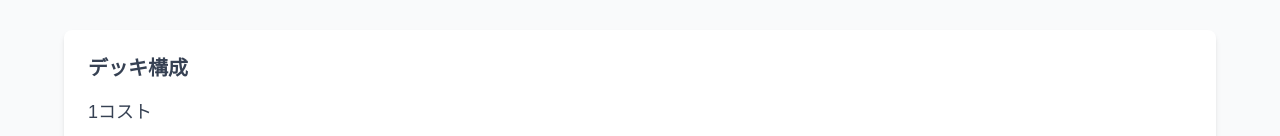
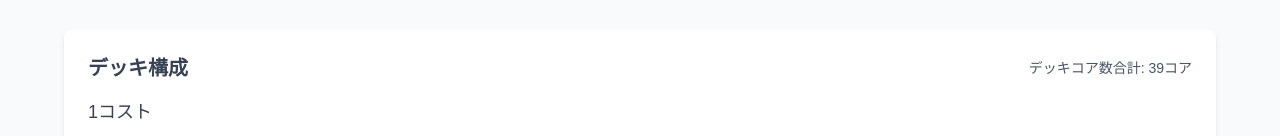
Before and after one commit to norimoriyuki/sv-core-sim, a Next.js app: page / in a window 1280 px wide. Shown: the part 432-568 px from the top of the page. Built offline with nearby package versions, Linux system fonts and the light colour scheme.

Commit message:
fix: used card delete

```diff
--- a/app/page.tsx
+++ b/app/page.tsx
@@ -132,11 +132,14 @@ export default function Home() {
       }
 
       // カードをプレイ
-      const { playedCards } = playCards(hand, turn, strategy);
+      const { playedCards, remainingHand } = playCards(hand, turn, strategy);
 
       // プレイしたカードのコアを加算
       const turnCores = playedCards.reduce((sum, card) => sum + card.cores, 0);
       totalCores += turnCores;
+
+      // 手札を更新（プレイしたカードは削除済み、残りは次ターンに持ち越し）
+      hand = remainingHand;
 
       // 30コアまで記録
       coresByTurn.push(Math.min(totalCores, 30));
@@ -287,7 +290,12 @@ export default function Home() {
 
         {/* カード選択セクション */}
         <div className="bg-white rounded-lg shadow-md p-6 mb-6">
-          <h2 className="text-xl font-semibold mb-4 text-gray-700">デッキ構成</h2>
+          <div className="flex justify-between items-center mb-4">
+            <h2 className="text-xl font-semibold text-gray-700">デッキ構成</h2>
+            <div className="text-sm text-gray-600">
+              デッキコア数合計: {cards.reduce((sum, card) => sum + (card.cores * card.count), 0)}コア
+            </div>
+          </div>
           <div className="space-y-6">
             {Object.entries(cardsByCost).map(([cost, costCards]) => (
               <div key={cost} className="border-b border-gray-200 pb-4 last:border-b-0">
```
